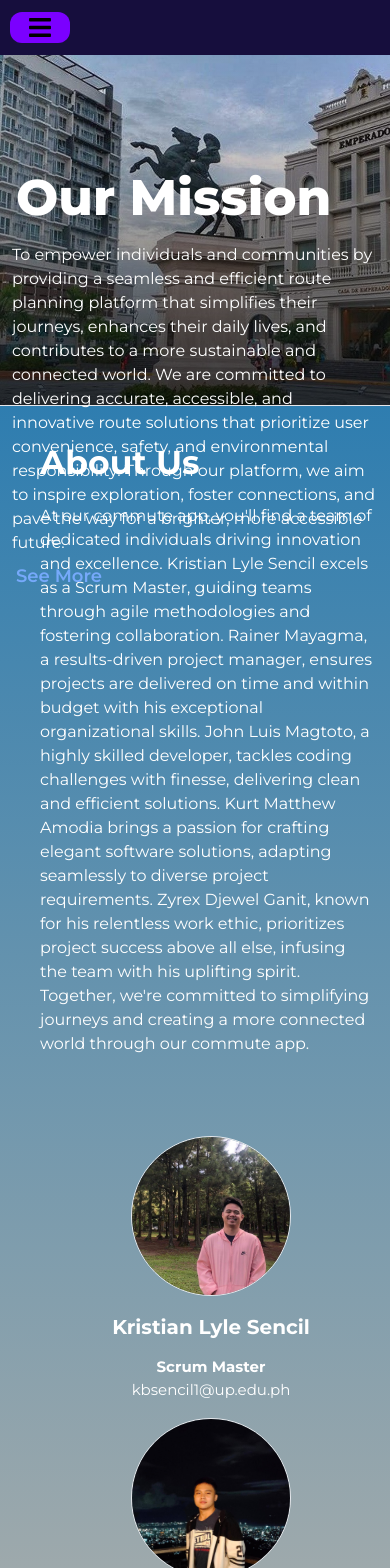
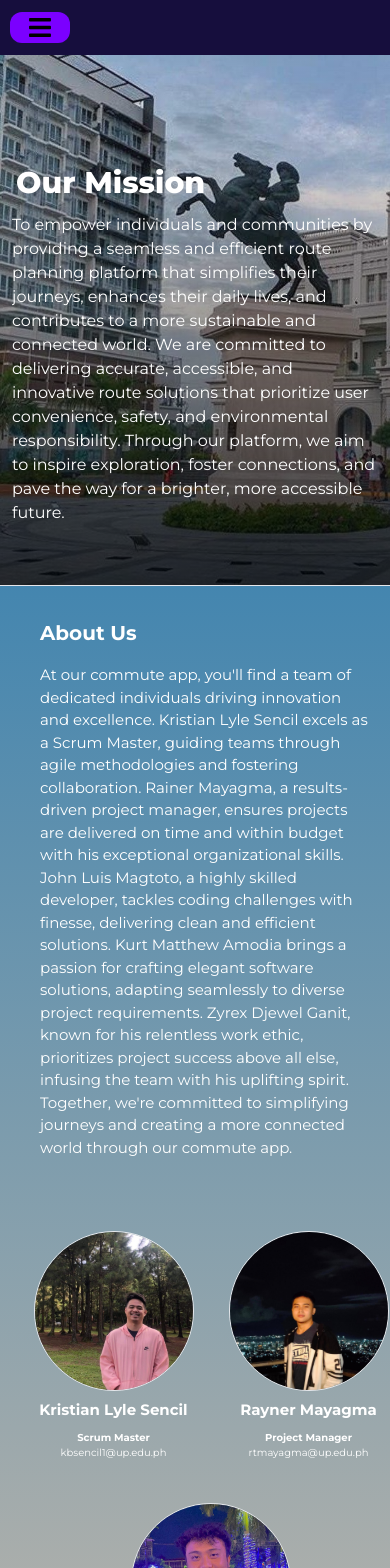
Before and after one commit to KristianLyle/Magsasakay, a React (Create React App) app in the folder magsasakay/: page /about in a window 390 px wide. Shown: the top 1568 px of the page. Built offline with nearby package versions, Linux system fonts and the light colour scheme.

Commit message:
AboutUs Update
Fixed responsiveness

```diff
--- a/magsasakay/src/about.js
+++ b/magsasakay/src/about.js
@@ -79,13 +79,13 @@ const About = () => {
         <div>
           <div
             id="missionContainer"
-            className="text-white font-Montserrat bg-cover min-w-screen h-[350px] py-2 mt-0"
+            className="text-white font-Montserrat bg-cover min-w-screen md:h-[350px] h-[530px] py-2 mt-0"
             style={{
               backgroundImage: `linear-gradient(to bottom, rgba(13, 112, 177, 1.7), rgba(0,0,0,0.75)), url(${cityImg})`,
             }}
           >
             <div className="absolute top-40 left-0 right-0">
-              <h1 className="mt-130 pt-100 pl-4 text-left font-extrabold text-[50px]">
+              <h1 className="mt-130 pt-100 pl-4 text-left font-extrabold md:text-[50px] text-[30px]">
                 Our Mission
               </h1>
               <div className="box-container p-2 text-left font-semibold text-[18px] whitespace-normal">
@@ -94,8 +94,8 @@ const About = () => {
                   className={`font-normal mx-[4px] ${
                     expanded ? "overflow-y-auto" : "overflow-y-hidden"
                   } max-h-[${
-                    expanded ? "none" : "125px"
-                  }] text-base md:text-lg lg:text-xl`}
+                    expanded ? "none" : "50px"
+                  }] text-base md:text-[5px] lg:text-xl`}
                 >
                   To empower individuals and communities by providing a seamless
                   and efficient route planning platform that simplifies their
@@ -107,21 +107,16 @@ const About = () => {
                   inspire exploration, foster connections, and pave the way for
                   a brighter, more accessible future.
                 </p>
-                <button
-                  onClick={toggleExpand}
-                  className="text-blue-400 ml-2 mt-2"
-                >
-                  {expanded ? "See Less" : "See More"}
-                </button>
+
               </div>
             </div>
           </div>
 
           <hr />
-          <h1 className="text-white font-Montserrat font-bold mt-8 md:mt-4 ml-10 text-left text-[33px]">
+          <h1 className="text-white font-Montserrat font-bold mt-8 md:mt-4 ml-10 text-left md:text-[33px] text-[20px]">
             About Us
           </h1>
-          <p className="text-white font-Montserrat p-4 ml-6 text-left font-normal text-base md:text-lg lg:text-xl">
+          <p className="text-white font-Montserrat p-4 ml-6 text-left font-normal md:text-lg text-[15px]">
             At our commute app, you'll find a team of dedicated individuals
             driving innovation and excellence. Kristian Lyle Sencil excels as a
             Scrum Master, guiding teams through agile methodologies and
@@ -141,7 +136,7 @@ const About = () => {
           <div className="p-4"></div>
 
           {/* Developer Profile Containers */}
-          <div className="flex flex-wrap justify-center space-y-0 space-x-0 mt-8 md:mt-0">
+          <div className="flex flex-wrap justify-center space-y-5px space-x-0 md:mt-0]">
             <DeveloperProfile
               src={dev1}
               name="Kristian Lyle Sencil"
@@ -185,13 +180,13 @@ const DeveloperProfile = ({ src, name, role, email }) => (
   <div className="flex-container mb-4 md:mb-0 flex-grow">
     <div className="font-Montserrat font-bold text-[35px] text-center text-white mx-4 md:mx-8 rounded-3xl inline-block bg-cover w-full md:max-w-[400px] h-[200px] relative">
       <div className="flex justify-center">
-        <div className="w-40 h-40 overflow-hidden rounded-full border-[1px] mx-auto">
+        <div className="w-40 h-40 overflow-hidden rounded-full border-[1px] mt-6 mx-auto">
           <img className="w-full h-full object-cover" src={src} alt="" />
         </div>
       </div>
-      <span className="text-[20px] font-regular">{name}</span>
-      <p className="text-[15px] mt-2 text-white-500">{role}</p>
-      <p className="text-[15px] mb-2 text-white-500 font-normal">{email}</p>
+      <p className="md:text-[20px] text-[15px] mt-2 font-regular">{name}</p>
+      <p className="md:text-[15px] text-[10px] mt-2 text-white-500">{role}</p>
+      <p className="md:text-[15px] text-[10px] mb-2 text-white-500 font-normal">{email}</p>
     </div>
   </div>
 );
```
